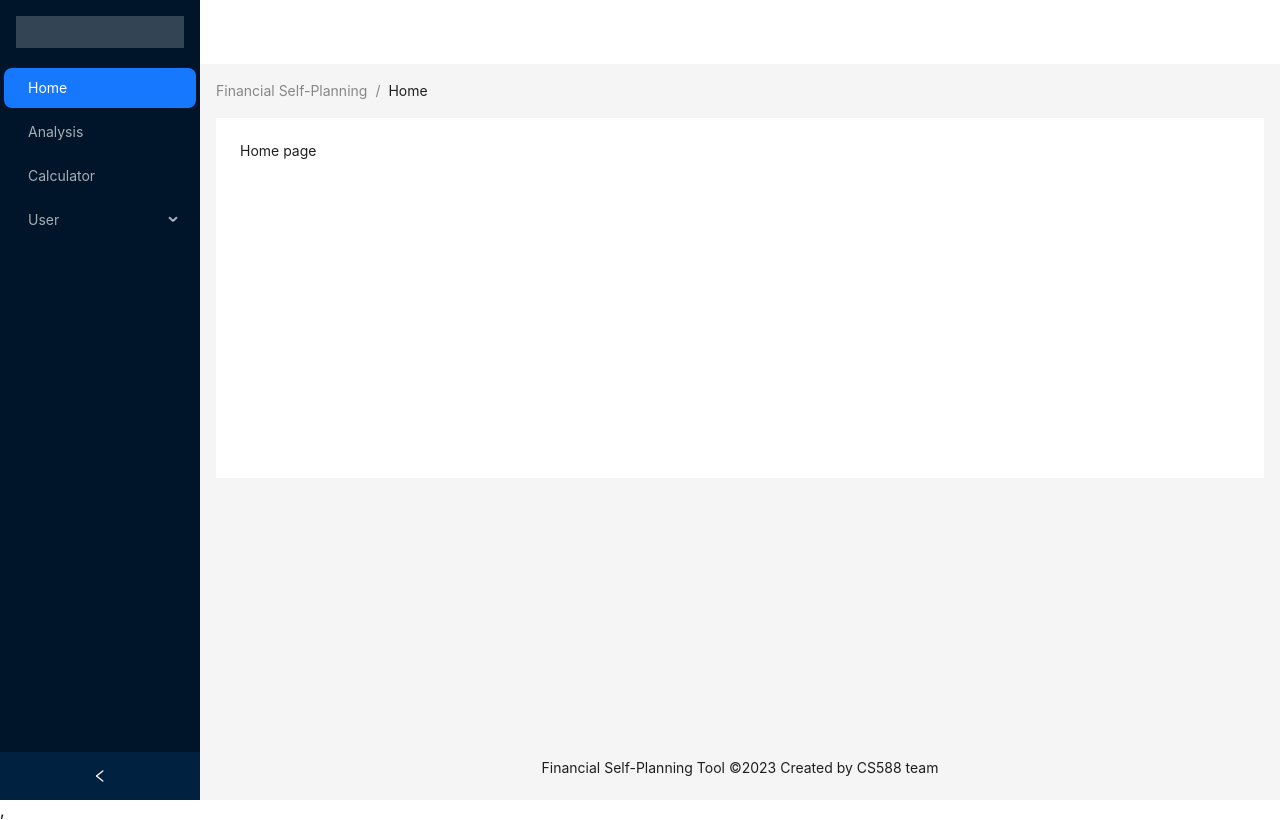
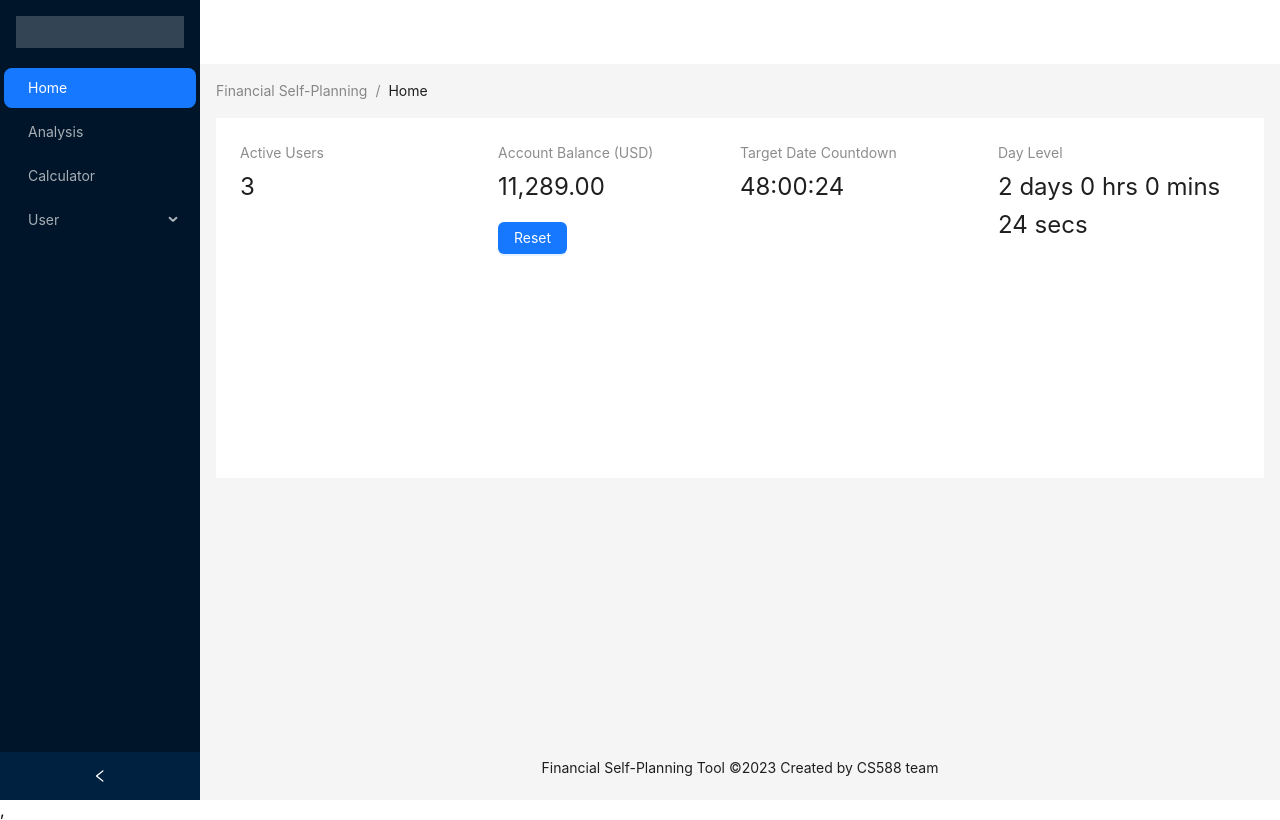
Before and after one commit to XXXHHHDynasty/finance_plan_web, a React (Create React App) app: page /home in a window 1280 px wide. Built offline with nearby package versions, Linux system fonts and the light colour scheme.

Commit message:
little adjustment

```diff
--- a/src/pages/MainPage/Calculator/calculator.jsx
+++ b/src/pages/MainPage/Calculator/calculator.jsx
@@ -2,8 +2,8 @@ import React, { createElement, useState, useEffect } from 'react';
 // import './home.css';
 import { useLocation } from "react-router-dom"
 import {
-    Layout, theme, Breadcrumb, Typography, Select, Space,
-    Input, Button, Comment, Avatar, Tooltip, List, PageHeader, Divider
+    Layout, theme, Breadcrumb, Typography, Select, Space, DatePicker,
+    Input, Button
 } from 'antd';
 import { DislikeOutlined, LikeOutlined } from '@ant-design/icons';
 import { StarOutlined } from '@ant-design/icons';
@@ -13,6 +13,10 @@ const axios = require('axios').default;
 
 const handleChange = (value) => {
     console.log(`selected ${value}`);
+};
+
+const onChange = (date, dateString) => {
+    console.log(date, dateString);
 };
 
 const Calculator = () => {
@@ -84,26 +88,26 @@ const Calculator = () => {
                     <div style={{ marginBottom: '50px' }}>
                         <Space wrap>
                             <p>Target Date</p>
-                            <Input placeholder="Input date" />
+                            <DatePicker onChange={onChange} />
                         </Space>
                     </div>
                     <Button type="primary">Calculate</Button>
                     <div style={{ marginTop: '50px' }}>
                         <Space wrap>
                             <Title level={4}>Starting CASH Assets:</Title>
-                            <Title level={4} style={{ color:'blue' }}>$xxxx</Title>
+                            <Title level={4} style={{ color: 'blue' }}>$xxxx</Title>
                         </Space>
                     </div>
                     <div>
                         <Space wrap>
                             <Title level={4}>Starting INVESTMENT Assets:</Title>
-                            <Title level={4} style={{ color:'blue' }}>$xxxx</Title>
+                            <Title level={4} style={{ color: 'blue' }}>$xxxx</Title>
                         </Space>
                     </div>
                     <div>
                         <Space wrap>
                             <Title level={4}>In order to achieve your goal, you must invest</Title>
-                            <Title level={4} style={{ color:'blue' }}>$xxx</Title>
+                            <Title level={4} style={{ color: 'blue' }}>$xxx</Title>
                             <Title level={4}>every month</Title>
                         </Space>
                     </div>
--- a/src/pages/MainPage/Home/Home.jsx
+++ b/src/pages/MainPage/Home/Home.jsx
@@ -1,10 +1,13 @@
 import React, { createElement, useState, useEffect } from 'react';
 import './home.css';
 import { useLocation } from "react-router-dom"
-import { Layout, theme, Breadcrumb, Input, Button, Comment, Avatar, Tooltip, List, PageHeader, Divider } from 'antd';
+import { Layout, theme, Breadcrumb, Input, Button, Col, Row, Statistic } from 'antd';
 import { DislikeOutlined, LikeOutlined } from '@ant-design/icons';
 import { StarOutlined } from '@ant-design/icons';
+
 const { Header, Footer, Content, Sider } = Layout;
+const { Countdown } = Statistic;
+const deadline = Date.now() + 1000 * 60 * 60 * 24 * 2 + 1000 * 30; // Dayjs is also OK
 
 const axios = require('axios').default;
 
@@ -18,6 +21,15 @@ const Home = () => {
   } = theme.useToken();
 
   const location = useLocation();
+
+  const onFinish = () => {
+    console.log('finished!');
+  };
+  const onChange = (val) => {
+    if (val && 4.95 * 1000 < val && val < 5 * 1000) {
+      console.log('changed!');
+    }
+  };
 
   return (
     <Layout className="site-layout">
@@ -47,7 +59,32 @@ const Home = () => {
             background: colorBgContainer,
           }}
         >
-            Home page
+          <div style={{ display: 'flex', flexDirection: 'row' }}>
+            <div style={{ flex: 1 }}>
+              <Row gutter={16}>
+                <Col span={12}>
+                  <Statistic title="Active Users" value={3} />
+                </Col>
+                <Col span={12}>
+                  <Statistic title="Account Balance (USD)" value={11289} precision={2} />
+                  <Button style={{ marginTop: 16 }} type="primary">
+                    Reset
+                  </Button>
+                </Col>
+              </Row>
+            </div>
+            <div style={{ flex: 1 }}>
+              <Row gutter={16}>
+                <Col span={12}>
+                  <Countdown title="Target Date Countdown" value={deadline} onFinish={onFinish} />
+                </Col>
+                <Col span={12}>
+                  <Countdown title="Day Level" value={deadline} format="D [days] H [hrs] m [mins] s [secs]" />
+                </Col>
+              </Row>
+            </div>
+          </div>
+
         </div>
       </Content>
       <Footer
--- a/src/pages/MainPage/User/ProfileSetting/ProfileSetting.jsx
+++ b/src/pages/MainPage/User/ProfileSetting/ProfileSetting.jsx
@@ -50,7 +50,8 @@ const ProfileSetting = () => {
                     }}
                 >
                     <Breadcrumb.Item>Financial Self-Planning</Breadcrumb.Item>
-                    <Breadcrumb.Item>UserProfile</Breadcrumb.Item>
+                    <Breadcrumb.Item>User</Breadcrumb.Item>
+                    <Breadcrumb.Item>Profile Setting</Breadcrumb.Item>
                 </Breadcrumb>
                 <div
                     style={{
@@ -59,7 +60,7 @@ const ProfileSetting = () => {
                         background: colorBgContainer,
                     }}
                 >
-                    <Title level={2} style={{ color: 'blue' }}>Profile</Title>
+                    <Title level={2} style={{ color: 'blue' }}>Profile Setting</Title>
                     <Title level={4} style={{ color: 'black' }}>Family Members</Title>
                     <div>
                         <Space wrap>
--- a/src/pages/MainPage/User/UserProfile/UserProfile.jsx
+++ b/src/pages/MainPage/User/UserProfile/UserProfile.jsx
@@ -50,7 +50,8 @@ const ProfileSetting = () => {
                     }}
                 >
                     <Breadcrumb.Item>Financial Self-Planning</Breadcrumb.Item>
-                    <Breadcrumb.Item>UserProfile</Breadcrumb.Item>
+                    <Breadcrumb.Item>User</Breadcrumb.Item>
+                    <Breadcrumb.Item>User Profile</Breadcrumb.Item>
                 </Breadcrumb>
                 <div
                     style={{
@@ -59,7 +60,7 @@ const ProfileSetting = () => {
                         background: colorBgContainer,
                     }}
                 >
-                    <Title level={2} style={{ color: 'blue' }}>Profile</Title>
+                    <Title level={2} style={{ color: 'blue' }}>User Profile</Title>
                     <Title level={4} style={{ color: 'black' }}>Family Members</Title>
                     <div>
                         <Space wrap>
@@ -76,7 +77,7 @@ const ProfileSetting = () => {
                             <p style={{ marginRight: '20px' }}>default</p>
                             <p>Amount:</p>
                             <p style={{ marginRight: '20px' }}>default</p>
-                            <p>Frequency</p>
+                            <p>Frequency:</p>
                             <p>default</p>
                         </Space>
                     </div>
@@ -115,7 +116,6 @@ const ProfileSetting = () => {
                             <p style={{ marginRight: '20px' }}>default</p>
                         </Space>
                     </div>
-                    <Button type="primary">Submit</Button>
                 </div>
             </Content>
             <Footer
```
Also changed, not shown: src/App.jsx (+1 -57 lines). Lines whose indentation alone changed are shown as unchanged.
